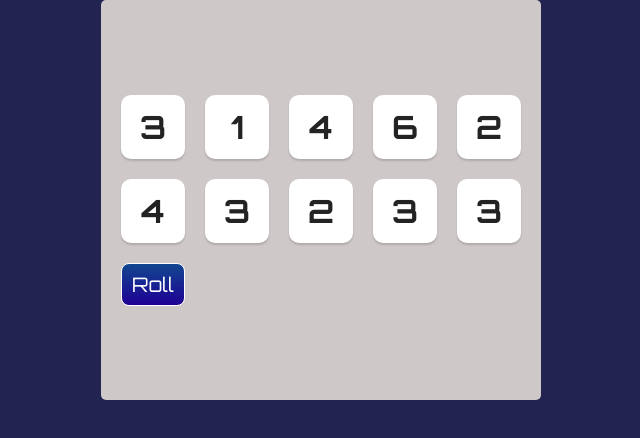
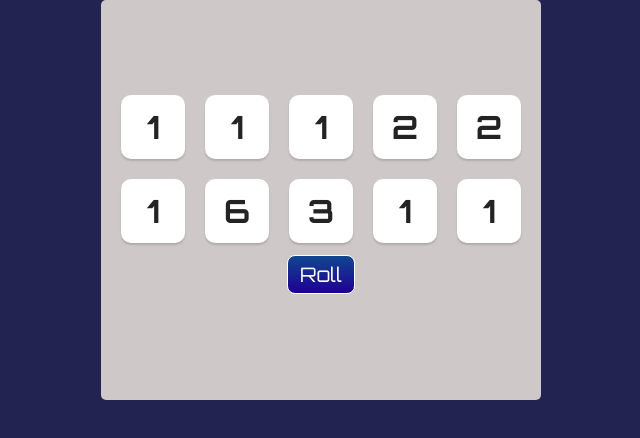
Before and after one commit to aniaorwatk/page-exploration-space, a React (Create React App) app: page /game-tenzies in a window 1280 px wide. Shown: the top 438 px of the page, without its empty margins (319-959 px from the left). Built offline with nearby package versions, Linux system fonts and the light colour scheme.

Commit message:
change domp Die, add id and style

```diff
--- a/src/component/Game/Game.tsx
+++ b/src/component/Game/Game.tsx
@@ -1,4 +1,3 @@
-import React from "react";
 import ButtonPrimary from "../Buttons/ButtonPrimary";
 import ButtonReturn from "../Buttons/ButtonReturn/ButtonReturn";
 import "./Game.scss";
--- a/src/component/Game/GameTenzies/Die/Die.tsx
+++ b/src/component/Game/GameTenzies/Die/Die.tsx
@@ -2,13 +2,21 @@ import "./Die.scss"
 
 interface IDieType {
   value: number;
+  isHeld:boolean;
+  funClick: (id:number)=>void;
+  id: number
 }
 
-const Die = ({ value }: IDieType) => {
+const Die = ({ value, isHeld, funClick, id }: IDieType) => {
+
+    const style ={
+        backgroundColor: isHeld ? "#12B3A0" : "white"
+    }
+
   return (
-    <div className="dieFace">
+    <div onClick={()=>funClick(id)} className="dieFace" style={style} >
       <h3 className="dieFace__num">{value}</h3>
-    </div>
+    </div  >
   );
 };
 
--- a/src/component/Game/GameTenzies/GameTenzies.scss
+++ b/src/component/Game/GameTenzies/GameTenzies.scss
@@ -3,12 +3,18 @@
   display: flex;
   flex-direction: column;
   justify-content: center;
-    background-color:$color-bg-gray;
+  background-color: $color-bg-gray;
   height: 400px;
   max-width: 1000px;
   padding: 20px;
   border-radius: 5px;
+  font-family: $font-orbitron;
 
+  button {
+    align-self: center;
+    padding: 6px 12px;
+    margin: 12px;
+  }
 }
 .diceContainer {
   display: grid;
--- a/src/component/Game/GameTenzies/GameTenzies.tsx
+++ b/src/component/Game/GameTenzies/GameTenzies.tsx
@@ -1,42 +1,35 @@
 import { useState } from "react";
 import ButtonPrimary from "../../Buttons/ButtonPrimary";
 import Die from "./Die/Die";
+import { getAllDice } from "./GameTenziesHandler";
 import "./GameTenzies.scss";
-import { getAllDice } from "./GameTenziesHandler";
+
 
 const GameTenzies = () => {
+  const [isHeld, setHeld] = useState(true);
+  const [dice, setDice] = useState(getAllDice(isHeld));
 
 
- const [dice, setDice]= useState(getAllDice())
+const holdDice =(id: number)=>{
+console.log(id)
 
-
-
-
- const diceArray = dice.map(item=>{
-    return(
-        <Die
-        value={item}
-
-        />
-    )
- })
-
-
-const rollNewDice =()=>{
-    setDice(getAllDice())
 }
-
-
+  const diceArray = dice.map((item) => {
+    return <Die value={item.value} key={item.id} isHeld={item.isHeld} id={item.id} funClick={holdDice}/>;
+  });
+  const rollNewDice = () => {
+    setDice(getAllDice(isHeld));
+  };
 
   return (
     <main className="diceContainerMain">
-      <div className="diceContainer">
-
-{diceArray}
-
-<ButtonPrimary customClassName={"primary"} type={"button"} onClick={rollNewDice} buttonLabel={"Roll"}/>
-
-      </div>
+      <div className="diceContainer">{diceArray}</div>
+      <ButtonPrimary
+        customClassName={"primary"}
+        type={"button"}
+        onClick={rollNewDice}
+        buttonLabel={"Roll"}
+      />
     </main>
   );
 };
--- a/src/component/Game/GameTenzies/GameTenziesHandler.tsx
+++ b/src/component/Game/GameTenzies/GameTenziesHandler.tsx
@@ -1,9 +1,12 @@
-
-
- export const getAllDice = () => {
-    let arrayDices = [];
-    for (let i = 0; i < 10; i++) {
-      arrayDices.push((Math.ceil(Math.random() * 6)));
-    }
-    return arrayDices;
-  };
+export const getAllDice = (isHeld:boolean) => {
+  let arrayDices = [];
+  for (let i = 0; i < 10; i++) {
+    arrayDices.push({
+      value: Math.ceil(Math.random() * 6),
+      isHeld: false,
+      id: i,
+    });
+  }
+  console.log(arrayDices);
+  return arrayDices;
+};
```
Lines whose indentation alone changed are shown as unchanged.
